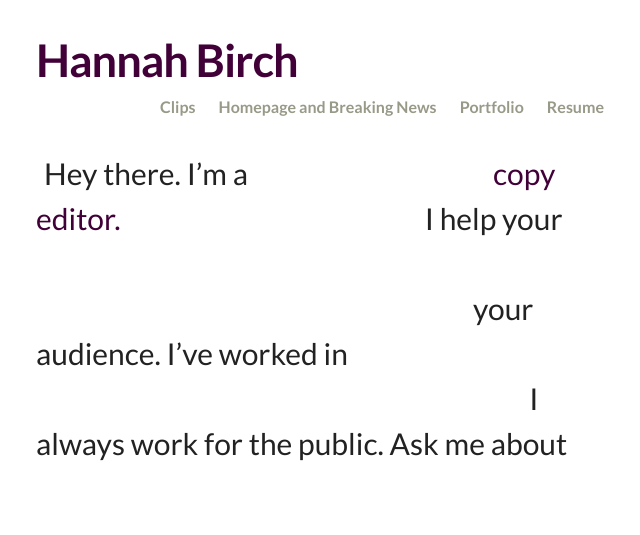
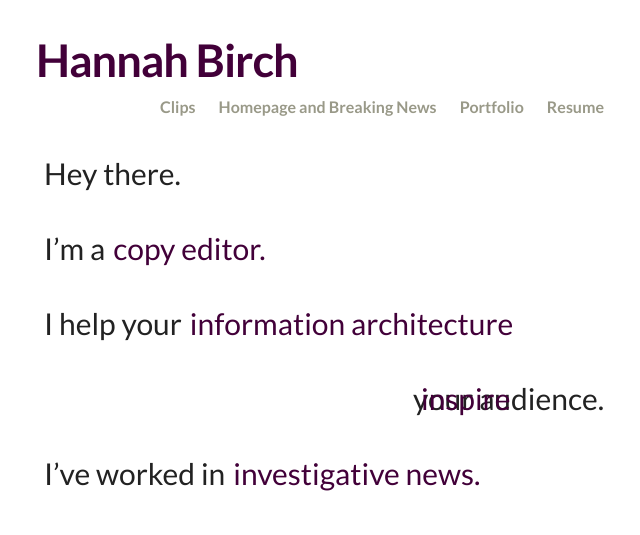
Before and after one commit to hannah-birch/hannah-birch.github.io, a Jekyll site: the page built from index.html, in a window 1280 px wide. Shown: the top 535 px of the page, without its empty margins (320-960 px from the left). Built offline with Jekyll 4.4.1, drawn with Linux system fonts in a browser that asks for light colours; some of the changed text lies outside the part shown.

Commit message:
Reformats markup, goes back to CSS idea of switching

```diff
--- a/_sass/_animated-header.scss
+++ b/_sass/_animated-header.scss
@@ -3,8 +3,18 @@
 .sentence{
      color: #222;
      font-size: 30px;
-     // text-align: left;
+     text-align: left;
 }
+
+.sentence.left {
+    text-align: right;
+}
+
+.sentence.left span {
+    text-align: left;
+
+}
+
 /*intro*/
 .intro{
     position: relative;
@@ -12,7 +22,7 @@
 
 /*Vertical Sliding*/
 .slidingVertical{
-	// display: inline-block;
+	display: inline;
 	text-indent: 8px;
 }
 .slidingVertical span{
@@ -22,7 +32,7 @@
 	color: $accent-color;
 	opacity: 0;
 	overflow: hidden;
-	// position: absolute;
+	position: absolute;
 }
 .slidingVertical span:nth-child(2){
 	animation-delay: 2.5s;
--- a/index.html
+++ b/index.html
@@ -3,8 +3,32 @@
 ---
 
 <section class="intro">
-  <p class="sentence slidingVertical">Hey there. I’m a <span class="is-active">content strategist.</span><span>copy editor.</span><span>project manager.</span><span>writer.</span>I help your <span class="is-active">words</span><span>information architecture</span><span>voice and tone</span><span class="is-active">inform</span><span>inspire</span><span>instruct</span><span>delight</span> your audience. I’ve worked in <span class="is-active">local news.</span><span>investigative news.</span><span>government.</span> I always work for the public. Ask me about <span class="is-active">content strategy.</span><span>metadata.</span><span>my bird.</span><span>the Oxford comma.</span>
-  </p>
+  <div class="sentence slidingVertical">
+    <p>Hey there.</p>
+  </div>
+  <div class="sentence slidingVertical">
+    <p>I’m a <span>content strategist.</span><span>copy editor.</span><span>project manager.</span><span>writer.</span></p>
+  </div>
+
+  <div class="sentence slidingVertical">
+    <p>I help your <span>words </span><span>information architecture </span><span>voice and tone </span></p>
+    </div>
+
+  <div class="sentence left slidingVertical">
+    <p><span>inform </span><span>inspire </span><span>instruct </span><span>delight </span>your audience.</p>
+  </div>
+
+  <div class="sentence slidingVertical">
+    <p>I’ve worked in <span>local news.</span><span>investigative news.</span><span>government.</span></p>
+  </div>
+
+  <div class="sentence slidingVertical">
+      <p>I always work for the public.</p>
+  </div>
+
+  <div class="sentence slidingVertical">
+    <p>Ask me about <span>content strategy.</span><span>metadata.</span><span>my bird.</span><span>the Oxford comma.</span></p>
+  </div>
 
 </section>
 
```
Also changed, not shown: assets/js/javascript.js (line endings or trailing spaces), 4 other files.
